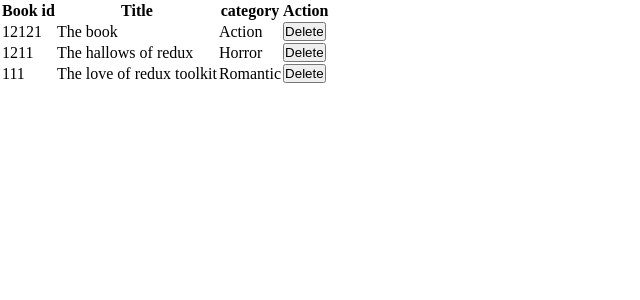
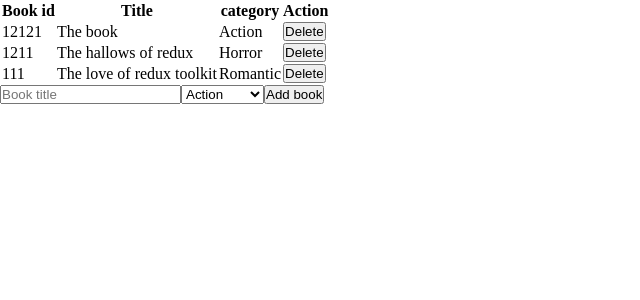
Before and after one commit to iam-Akshat/bookstore-CMS, a React (Create React App) app: page / in a window 1280 px wide. Shown: the top 300 px of the page, without its empty margins (0-640 px from the left). Built offline with nearby package versions, Linux system fonts and the light colour scheme.

Commit message:
add BookForm

```diff
--- a/src/components/App.js
+++ b/src/components/App.js
@@ -2,12 +2,14 @@ import './App.css';
 import { Provider } from 'react-redux';
 import store from '../reducers';
 import BookList from '../containers/BookList';
+import BookForm from '../containers/BookForm';
 
 function App() {
   return (
     <Provider store={store}>
       <div className="App">
         <BookList />
+        <BookForm />
       </div>
     </Provider>
   );
--- /dev/null
+++ b/src/containers/BookForm.jsx
@@ -0,0 +1,39 @@
+/* eslint-disable max-len */
+import { useState } from 'react';
+import { useDispatch } from 'react-redux';
+import { CREATE_BOOK } from '../actions';
+
+const categories = ['Action', 'Biography', 'History', 'Horror', 'Kids', 'Learning', 'Sci-Fi'];
+const BookForm = () => {
+  const [title, setTitle] = useState('');
+  const [error, setError] = useState(null);
+  const [category, setCategory] = useState(categories[0]);
+
+  const dispatch = useDispatch();
+  const handleSubmit = () => {
+    if (!title) {
+      setError(true);
+      return;
+    }
+    setError(false);
+    dispatch(CREATE_BOOK({
+      id: Number(Date.now().toString().slice(-4)),
+      title,
+      category,
+    }));
+    setTitle('');
+    setCategory(categories[0]);
+  };
+  return (
+    <div className="book_form">
+      <input type="text" placeholder="Book title" value={title} onChange={(e) => setTitle(e.target.value)} />
+      {error && <div>Book title required</div>}
+      <select onChange={(e) => setCategory(e.target.value)} value={category}>
+        {categories.map((cat) => <option key={Math.floor(Math.random() * 10000)}>{cat}</option>)}
+      </select>
+      <button type="submit" onClick={handleSubmit}>Add book</button>
+    </div>
+  );
+};
+
+export default BookForm;
```
